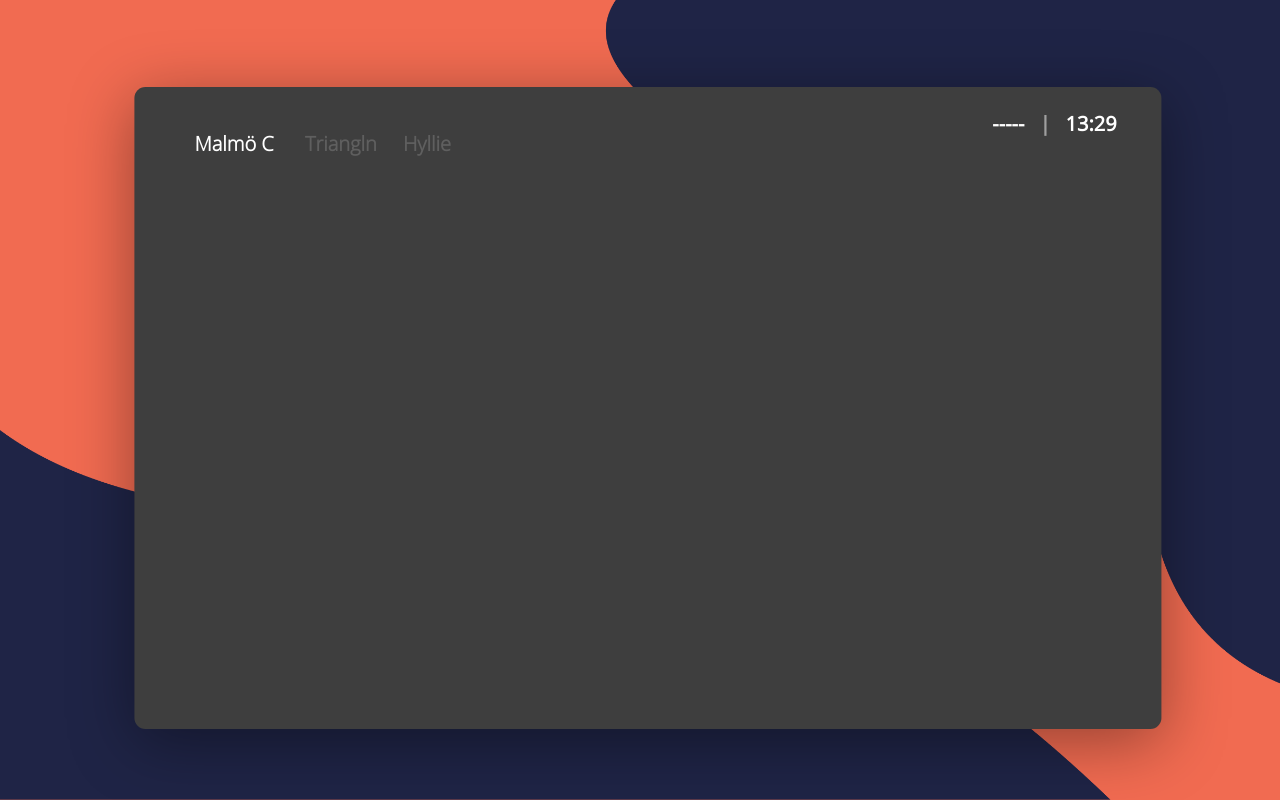
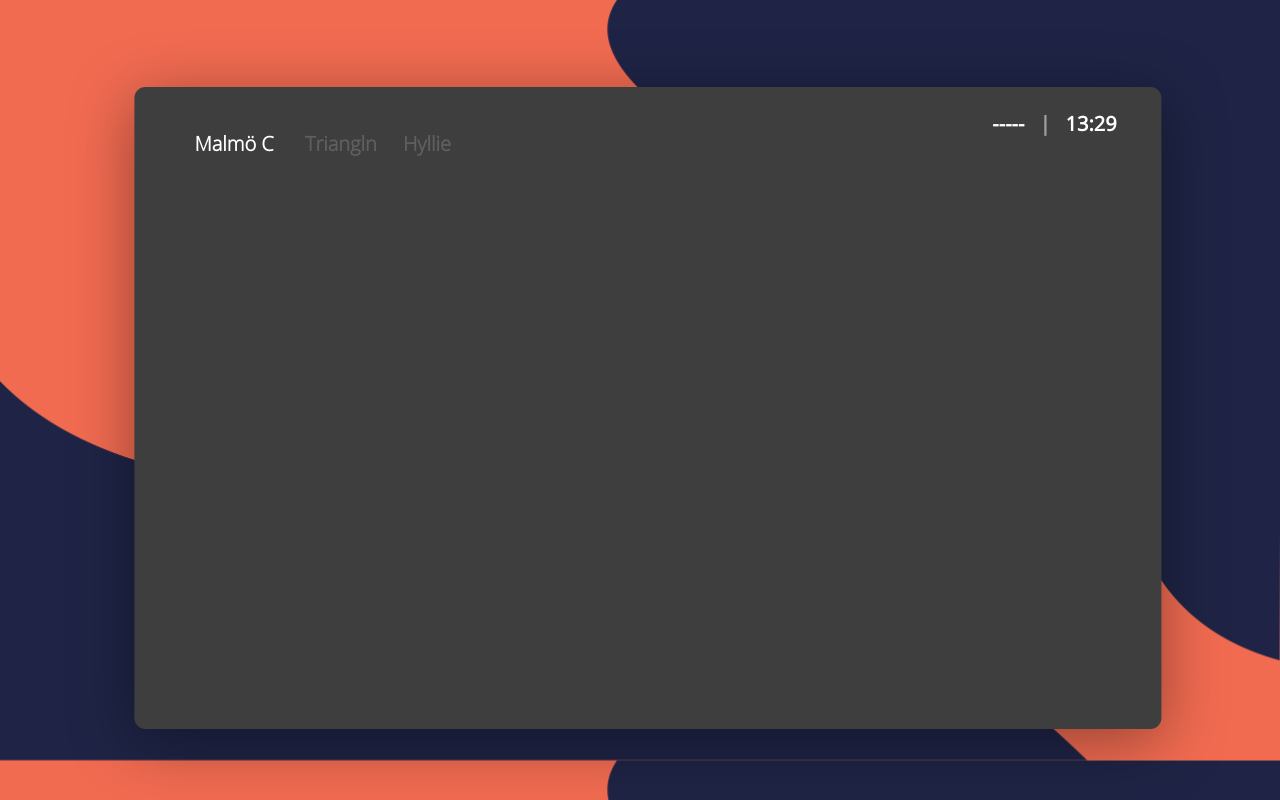
Before and after one commit to edibegovic/Dashboard, a plain HTML site: page index.html in a window 1280 px wide. Drawn offline with nearby package versions, Linux system fonts and the light colour scheme; no server answers.

Commit message:
Background fix

```diff
--- a/styles/style.css
+++ b/styles/style.css
@@ -1,8 +1,7 @@
 html {
   background-image: url("../images/bg.png");
   background-position: center top;
-  background-size: auto 100%;
-  height: 100%;
+  background-size: 100%;
   font-size: 10px;
   font-family: 'OpenSansLight', sans-serif;
 }
```
